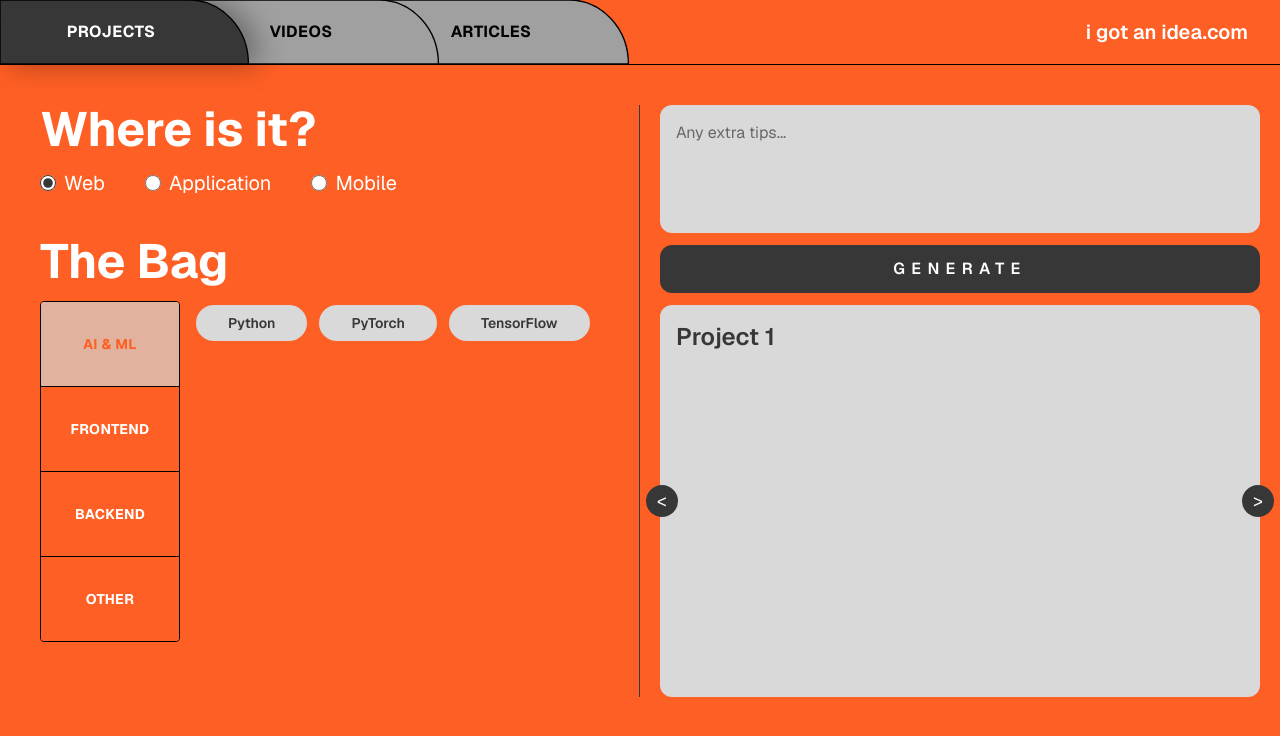
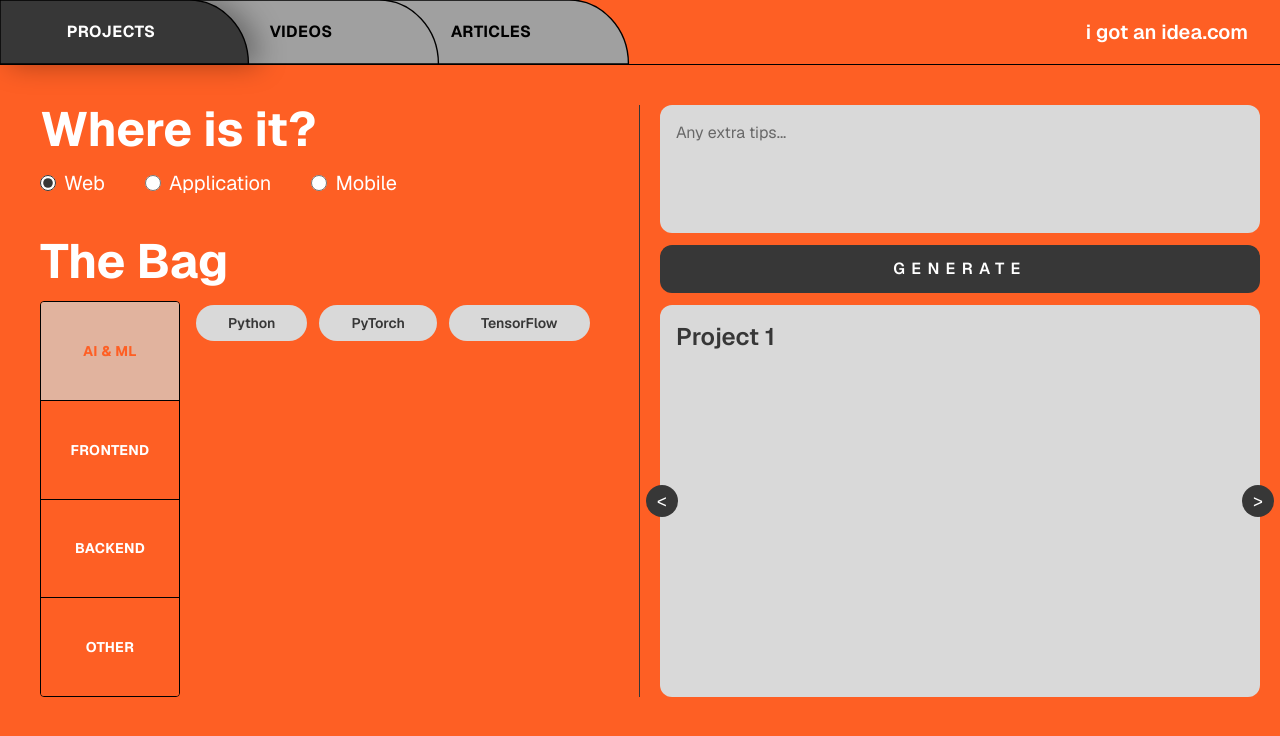
Before and after one commit to zion-pulapakura/i-got-an-idea, a Next.js app: page /projects in a window 1280 px wide. Shown: the top 736 px of the page. Built offline with nearby package versions, Linux system fonts and the light colour scheme.

Commit message:
'the bag' tabs now take up all the space it can get

```diff
--- a/src/app/projects/components/bag-section-tabs.tsx
+++ b/src/app/projects/components/bag-section-tabs.tsx
@@ -7,7 +7,7 @@ export function BagSectionTabs() {
   const { activeBagSection, setActiveBagSection } = useProjectsUi();
 
   return (
-    <div className="overflow-hidden rounded border border-brand-black">
+    <div className="flex h-full min-h-0 flex-col overflow-hidden rounded border border-brand-black">
       {bagSections.map((section) => {
         const isActive = section.id === activeBagSection;
         return (
@@ -15,7 +15,7 @@ export function BagSectionTabs() {
             type="button"
             key={section.id}
             onClick={() => setActiveBagSection(section.id)}
-            className={`flex w-full items-center justify-center border-b border-brand-black px-3 py-8 text-sm font-bold tracking-wide transition last:border-b-0 ${
+            className={`flex min-h-0 flex-1 basis-0 flex-col items-center justify-center border-b border-brand-black px-3 text-center text-sm font-bold tracking-wide transition last:border-b-0 ${
               isActive
                 ? "bg-[#e1b39e] text-brand-orange"
                 : "bg-brand-orange text-brand-white"
--- a/src/app/projects/components/the-bag.tsx
+++ b/src/app/projects/components/the-bag.tsx
@@ -12,11 +12,11 @@ export function TheBag() {
     bagSections[0];
 
   return (
-    <div className="space-y-4">
-      <h2 className="text-5xl font-bold">The Bag</h2>
-      <div className="grid grid-cols-[140px_1fr] gap-4">
+    <div className="flex min-h-0 flex-1 flex-col gap-4">
+      <h2 className="shrink-0 text-5xl font-bold">The Bag</h2>
+      <div className="grid min-h-0 flex-1 grid-cols-[140px_1fr] gap-4">
         <BagSectionTabs />
-        <div className="pt-1">
+        <div className="min-h-0 overflow-y-auto pt-1">
           <TechnologyPills options={currentSection.options} />
         </div>
       </div>
--- a/src/app/projects/page.tsx
+++ b/src/app/projects/page.tsx
@@ -6,12 +6,14 @@ import { WhereIsIt } from "@/app/projects/components/where-is-it";
 
 export default function ProjectsPage() {
   return (
-    <div className="flex min-h-[calc(100vh-8rem)] w-full flex-row items-stretch gap-5 px-10 py-10">
-      <section className="box-border flex w-1/2 min-w-0 flex-none flex-col gap-10 border-r border-r-brand-dark pb-0">
-        <WhereIsIt />
+    <div className="flex h-[calc(100vh-8rem)] min-h-[calc(100vh-8rem)] w-full flex-row items-stretch gap-5 px-10 py-10">
+      <section className="box-border flex h-full min-h-0 w-1/2 min-w-0 flex-none flex-col gap-10 border-r border-r-brand-dark pb-0">
+        <div className="shrink-0">
+          <WhereIsIt />
+        </div>
         <TheBag />
       </section>
-      <section className="box-border flex min-h-0 w-1/2 min-w-0 flex-none flex-col pt-0">
+      <section className="box-border flex h-full min-h-0 w-1/2 min-w-0 flex-none flex-col pt-0">
         <ProjectIdeasPanel />
       </section>
     </div>
```
